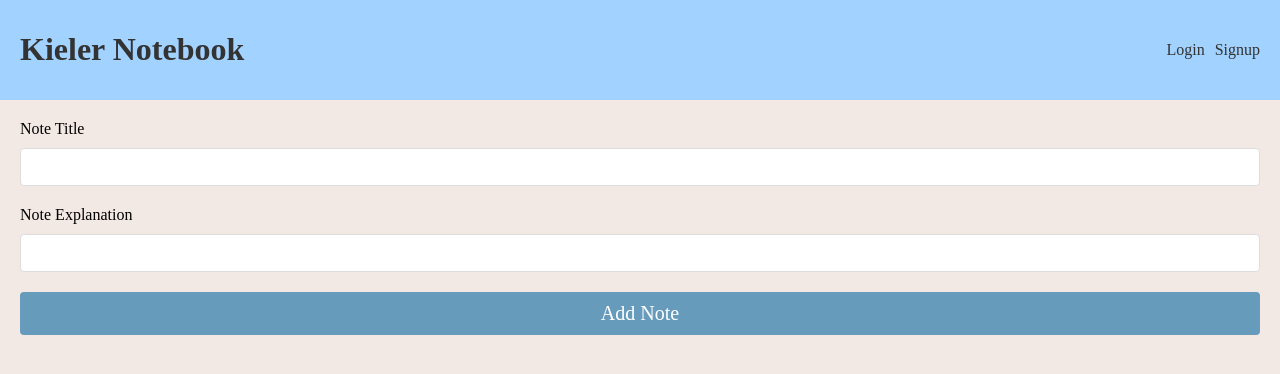
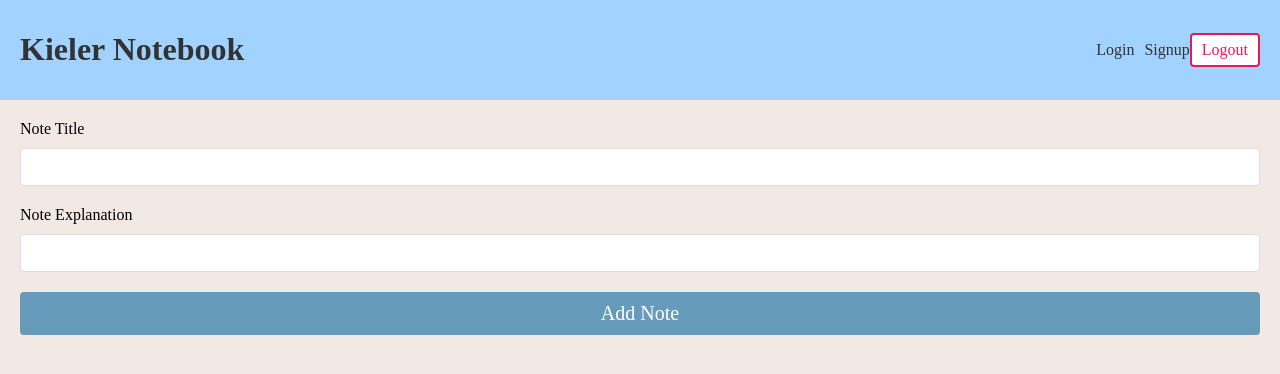
Before and after one commit to onurtufekci34/kielernoteapp, a React (Vite) app: page / in a window 1280 px wide. Shown: the top 374 px of the page. Built offline with nearby package versions, Linux system fonts and the light colour scheme; a web font is replaced by a local one.

Commit message:
logout process created

```diff
--- a/src/components/Navbar.jsx
+++ b/src/components/Navbar.jsx
@@ -1,20 +1,26 @@
-import {Link} from 'react-router-dom'
+import { Link } from "react-router-dom";
+import { useLogout } from "../hooks/useLogout";
 
 export default function Navbar() {
+  const { logout } = useLogout();
+
   return (
-   <header>
-    <div className="container">
+    <header>
+      <div className="container">
         <Link to="/">
-        <h1>Kieler Notebook</h1>
+          <h1>Kieler Notebook</h1>
         </Link>
         <nav>
           <div>
             <Link to="/login">Login</Link>
             <Link to="/signup">Signup</Link>
+          </div>
+          <div>
+            <button onClick={logout}>Logout</button>
 
           </div>
         </nav>
-    </div>
-   </header>
-  )
+      </div>
+    </header>
+  );
 }
```
